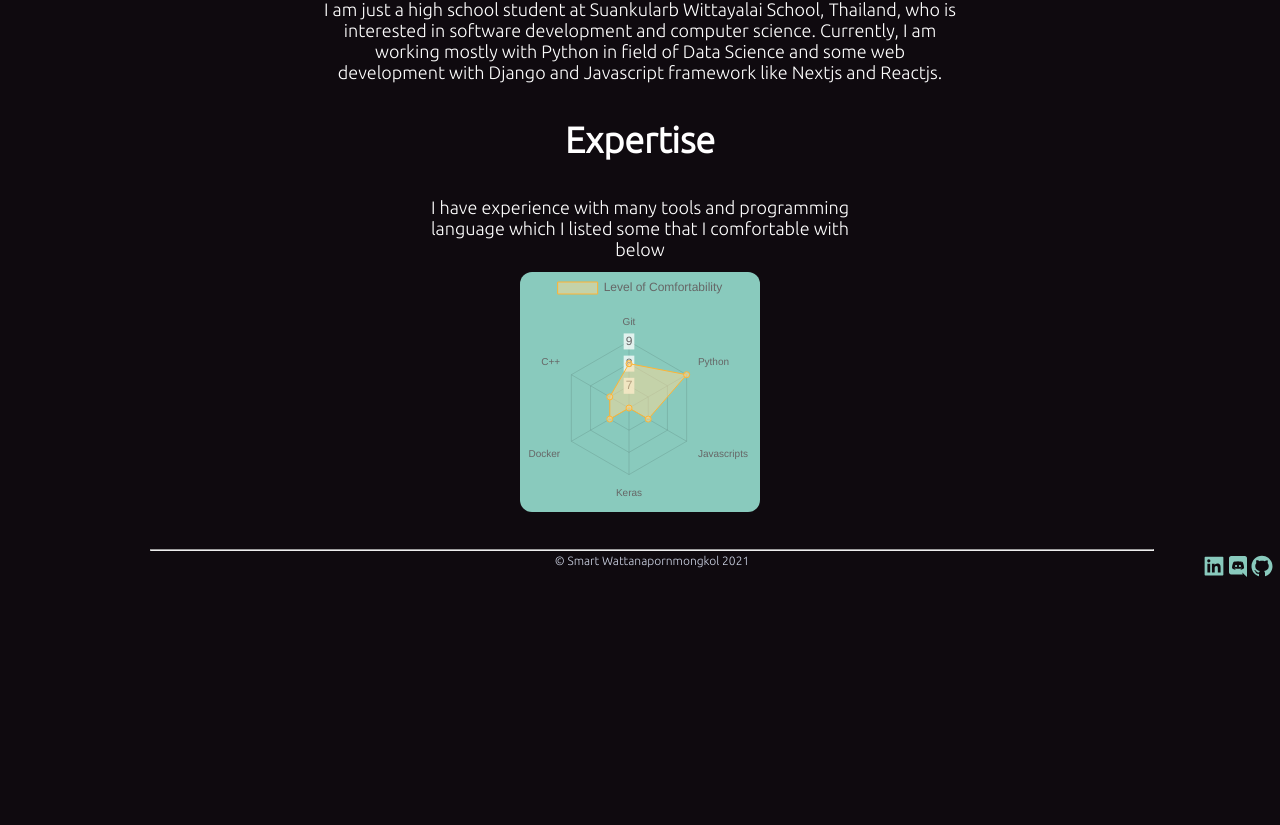
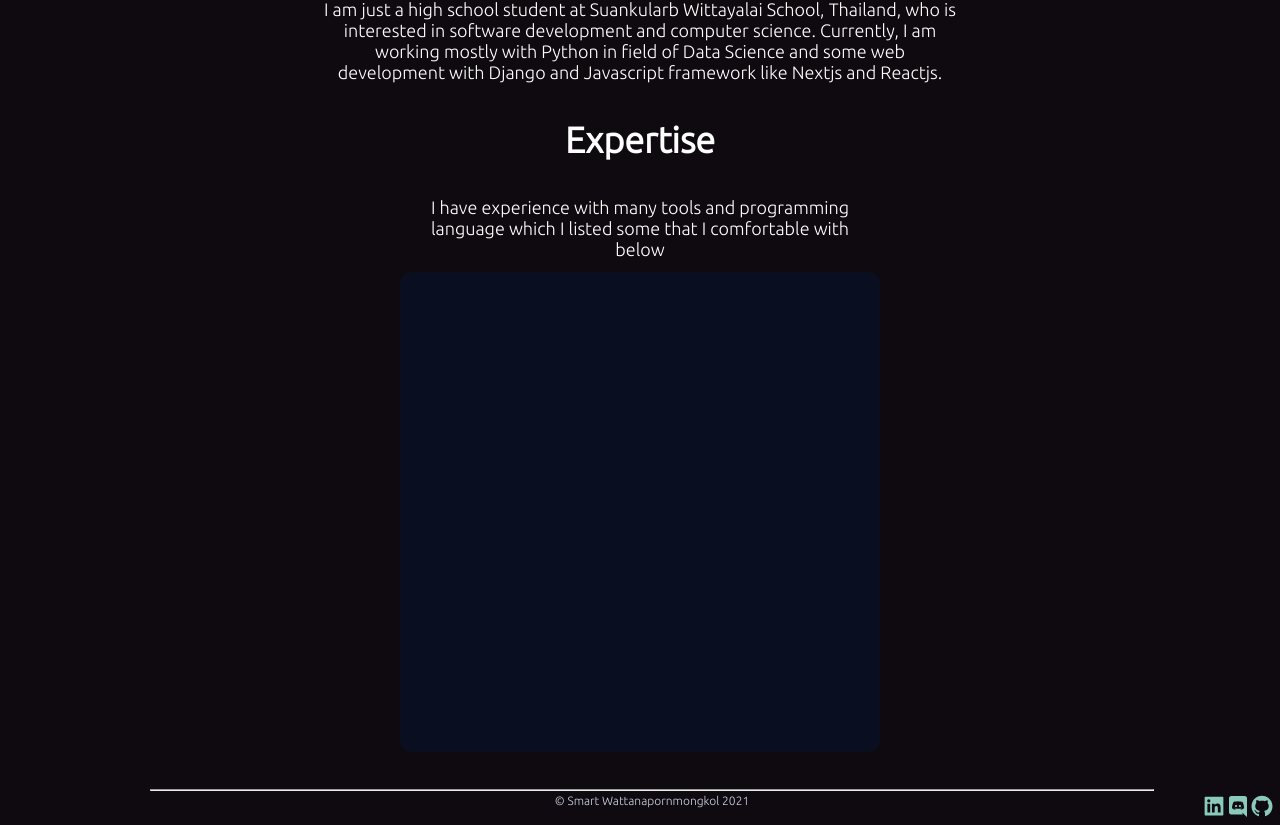
Before and after one commit to smartwhatt/SmartWatt, a Next.js app: page /about in a window 1280 px wide. Shown: the part 703-1528 px from the top of the page. Before the commit the page ends 1288 px from the top, so only its background shows below. Built offline with nearby package versions, Linux system fonts and the light colour scheme.

Commit message:
remove radar

```diff
--- a/package.json
+++ b/package.json
@@ -9,10 +9,10 @@
     "lint": "next lint"
   },
   "dependencies": {
-    "chart.js": "^3.5.1",
+    "chart.js": "2.9.4",
     "next": "11.1.2",
     "react": "17.0.2",
-    "react-chartjs-2": "^3.0.4",
+    "react-chartjs-2": "2.11.1",
     "react-dom": "17.0.2",
     "react-icons": "^4.2.0",
     "react-typing-effect": "^2.0.5",
--- a/src/components/navbar.js
+++ b/src/components/navbar.js
@@ -5,12 +5,7 @@ import styles from '../../styles/modules/navbar.module.scss'
 
 export default function Navbar({page}){
     // console.log(page);
-    var prevScrollpos = 20;
-    if(typeof window === undefined){
-        prevScrollpos = window.pageYOffset;
-    }
-
-    const [state, setState] = useState({prevScrollpos:prevScrollpos, visible:true})
+    const [state, setState] = useState({prevScrollpos:20, visible:true})
     useEffect( () => {
         window.addEventListener("scroll", handleScroll);
 
@@ -25,7 +20,6 @@ export default function Navbar({page}){
 
         const currentScrollPos = window.pageYOffset;
         const visible = prevScrollpos > currentScrollPos;
-
         setState({
             prevScrollpos: currentScrollPos,
             visible
--- a/src/components/title.js
+++ b/src/components/title.js
@@ -9,8 +9,8 @@ export default function Title(props) {
             <h1 className={styles["title-header"]}>{props.title}</h1>
             <h2 className={styles["title-path"]}><Link href="/"><a>Home</a></Link> {props.path.split("/").map((path, index) => {
                 if (props.path.split("/").length-1 !== index)
-                return <>{path} {">"}</>
-                else return <> {path}</>
+                return `${path} >`
+                else return ` ${path}`
             })}</h2>
         </div>
 
--- a/src/pages/about.js
+++ b/src/pages/about.js
@@ -3,34 +3,10 @@ import styles from '../../styles/modules/about.module.scss'
 import dynamic from 'next/dynamic'
 import {useRouter} from 'next/router'
 const Title = dynamic(() => import('../components/title'))
-import { Radar } from 'react-chartjs-2';
 
 export default function About() {
     const router = useRouter()
 
-    const data = {
-        labels: ['Git', 'Python', 'Javascripts', 'Keras', 'Docker', 'C++'],
-        datasets: [
-          {
-            label: 'Level of Comfortability',
-            data: [8, 9, 7, 6, 7, 7],
-            backgroundColor: 'rgba(255, 217, 150, 0.5)',
-            borderColor: '#ffb433',
-            borderWidth: 1,
-          },
-        ],
-      };
-      const options = {
-        scale: {
-            ticks: {
-                beginAtZero: true,
-                max: 10,
-                min: 0,
-                stepSize: 1
-            }
-
-        },
-      };
 
 
   return (
@@ -44,7 +20,7 @@ export default function About() {
         <h3 className={styles["h3"]}>Expertise</h3>
         <p className={styles["expertise-paragraph"]}>I have experience with many tools and programming language which I listed some that I comfortable with below</p>
         <div className={styles["chart"]}>
-        <Radar data={data} options={options}/>
+        {/* <Radar data={data} options={options} width={960} height={960} plugins={[plugins]} /> */}
         </div>
       </div>
       </>
--- a/styles/modules/about.module.scss
+++ b/styles/modules/about.module.scss
@@ -19,8 +19,13 @@
 }
 
 .chart{
-    width: 20rem;
+    width: 40rem;
+    height: 40rem;
     border-radius: 1em;
     margin: 1rem auto;
-    background-color: p.$secondary-accent-light;
+    background-color: #090F20;
+    .chartjs-size-monitor {
+        width: inherit;
+        height: inherit;
+    }
 }
```
Also changed, not shown: 1 other file (tests, documents, lock files or other folders).
